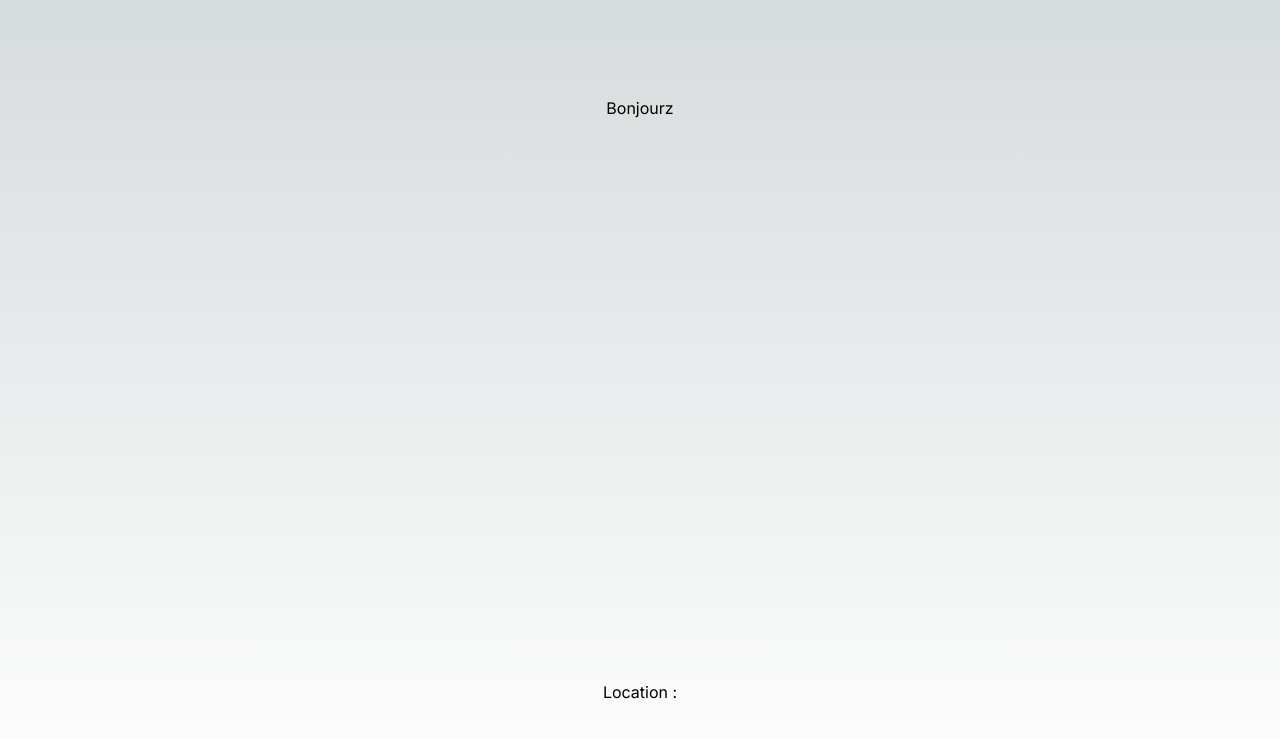
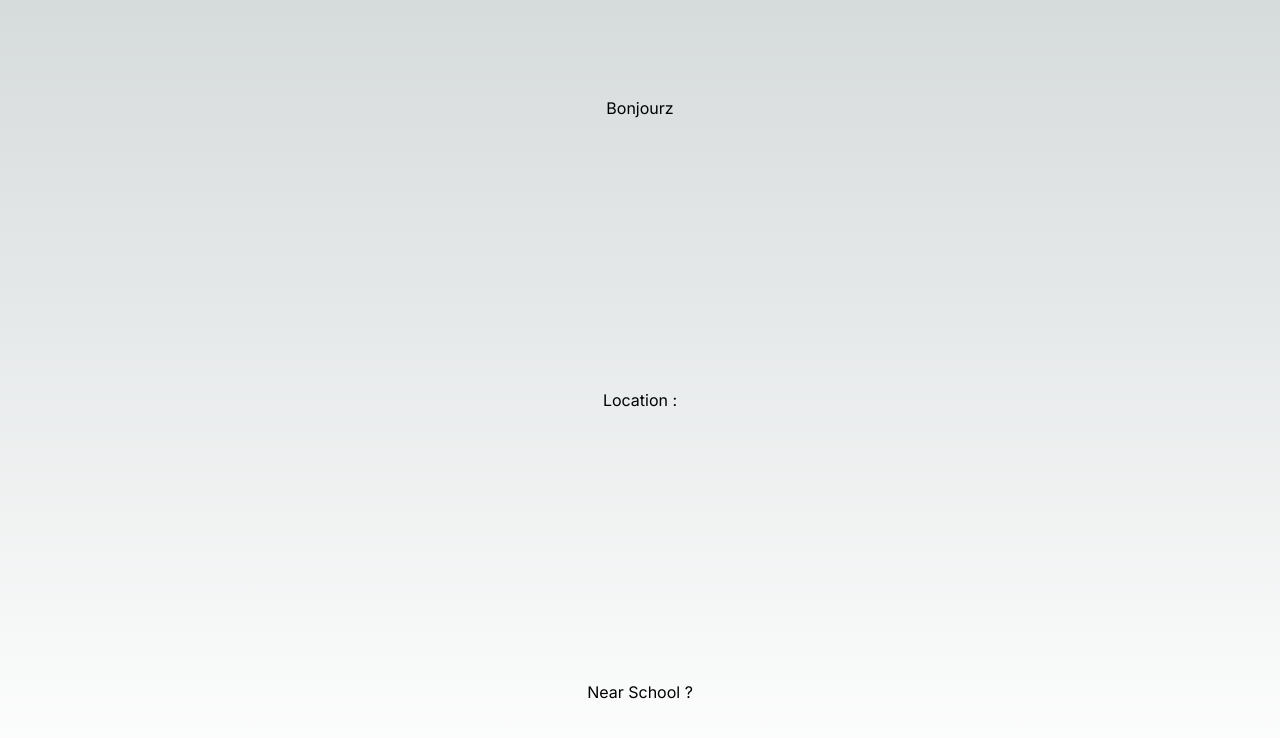
Before and after one commit to Robitch/campus-quest, a Next.js app: page / in a window 1280 px wide. Shown: the top 738 px of the page. Built offline with nearby package versions, Linux system fonts and the light colour scheme; no server answers.

Commit message:
feat(home): Détermine si on est à 500m de l'école ou non

```diff
--- a/app/page.js
+++ b/app/page.js
@@ -10,16 +10,36 @@ import { useEffect, useState } from 'react';
 export default function Home(props) {
   // const country = props.searchParams.country;
   const [location, setLocation] = useState(null);
+  const [nearSchool, setNearSchool] = useState(false);
+  // 49.2009066703143, -0.3500462865054514
+  const schoolLatitude = 49.2009066703143;
+  const schoolLongitude = -0.3500462865054514;
+  const maxDistance = 0.5;
 
   useEffect(() => {
     if (!navigator.geolocation) {
+      console.log("La géolocalisation n'est pas prise en charge par ce navigateur.");
       return;
     }
 
     navigator.geolocation.getCurrentPosition((position) => {
       const { latitude, longitude } = position.coords;
 
+
+
       setLocation({ latitude, longitude });
+
+      const distance = calculateDistance(latitude, longitude, schoolLatitude, schoolLongitude);
+      console.log(distance);
+
+      if (distance <= maxDistance) {
+        console.log('Vous êtes à moins de 500 mètres de l\'école');
+        setNearSchool(true);
+      }
+      else {
+        console.log('Vous êtes à plus de 500 mètres de l\'école');
+        setNearSchool(false);
+      }
 
     }, (error) => {
       console.log(error);
@@ -29,12 +49,31 @@ export default function Home(props) {
 
   console.log(location);
 
+  // Fonction pour calculer la distance entre deux points
+  function calculateDistance(lat1, lon1, lat2, lon2) {
+    const R = 6371; // Rayon de la Terre en kilomètres
+    const dLat = toRad(lat2 - lat1);
+    const dLon = toRad(lon2 - lon1);
+    const a =
+      Math.sin(dLat / 2) * Math.sin(dLat / 2) +
+      Math.cos(toRad(lat1)) * Math.cos(toRad(lat2)) * Math.sin(dLon / 2) * Math.sin(dLon / 2);
+    const c = 2 * Math.atan2(Math.sqrt(a), Math.sqrt(1 - a));
+    const distance = R * c; // Distance en kilomètres
+    return distance;
+  }
+
+  // Fonction pour convertir les degrés en radians
+  function toRad(degrees) {
+    return degrees * (Math.PI / 180);
+  }
+
 
   return (
     <main className="flex min-h-screen flex-col items-center justify-between p-24">
       <h1>Bonjourz</h1>
       {/* <p>Country : {country}</p> */}
       <p>Location : {location && `Latitude: ${location.latitude}, Longitude: ${location.longitude}`}</p>
+      <p>Near School ? {nearSchool}</p>
 
     </main>
   )
```
